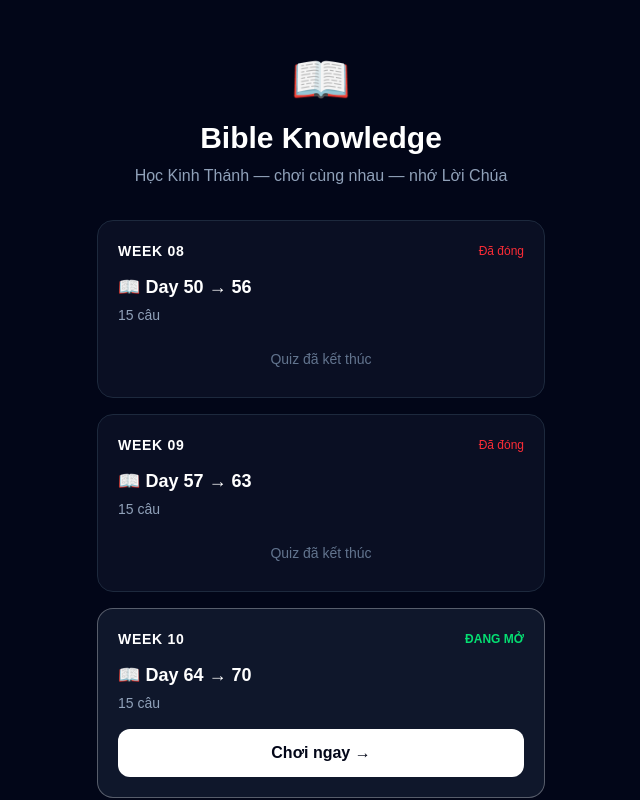
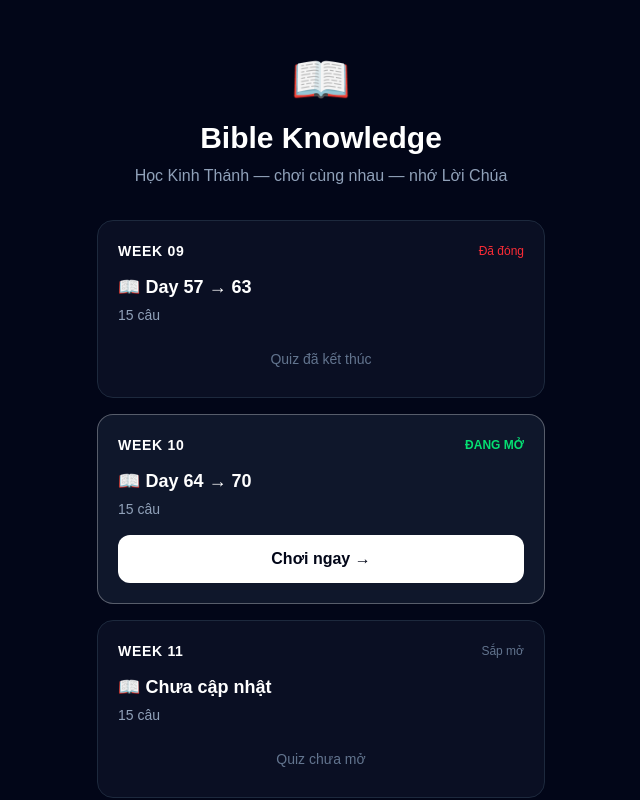
Before and after one commit to Hoquoctrung/BibleKnowledge, a Next.js app: page / in a window 1280 px wide. Shown: the top 800 px of the page, without its empty margins (319-959 px from the left). Built offline with nearby package versions, Linux system fonts and the light colour scheme.

Commit message:
fix: show only previous current and next week

```diff
--- a/data/weeks.js
+++ b/data/weeks.js
@@ -1,11 +1,4 @@
 export const weeks = [
-  {
-    week: "WEEK 08",
-    passage: "Day 50 → 56",
-    questions: 15,
-    status: "Đã đóng",
-    type: "closed",
-  },
   {
     week: "WEEK 09",
     passage: "Day 57 → 63",
```
